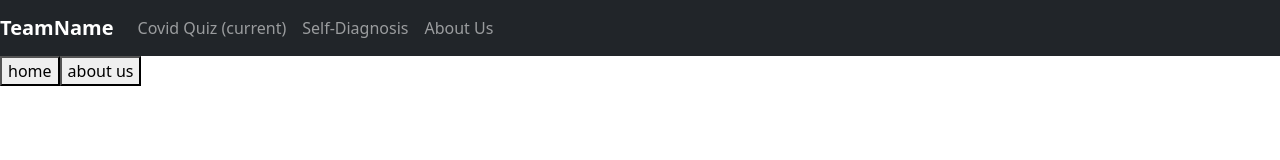
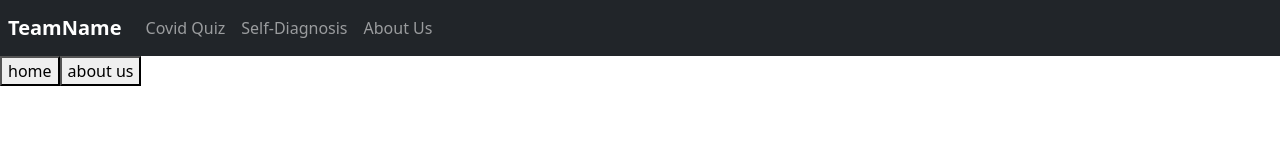
Before and after one commit to kayn0111034/htv-2021, a React (Create React App) app: page /aboutus in a window 1280 px wide. Shown: the top 160 px of the page. Built offline with nearby package versions, Linux system fonts and the light colour scheme.

Commit message:
updated navbar

```diff
--- a/src/components/navbar.jsx
+++ b/src/components/navbar.jsx
@@ -1,18 +1,18 @@
 const navbar = () => {
   return (
       <div>
-          <nav class="navbar navbar-expand-md navbar-dark bg-dark">
-            <a class="navbar-brand" href="#"><b>TeamName</b></a>
+          <nav class="navbar navbar-expand-md d-flex navbar-dark bg-dark p-2">
+            <a class="navbar-brand" href="/index"><b>TeamName</b></a>
             <ul class="navbar-nav flex-grow-1 navbar-collapse collapse">
                 <ul class="navbar-nav">
                     <li class="nav-item active">
-                      <a class="nav-link" href="#">Covid Quiz <span class="sr-only">(current)</span></a>
+                      <a class="nav-link" href="/CovidQuiz">Covid Quiz <span class="sr-only"></span></a>
                     </li>
                     <li class="nav-item active">
-                      <a class="nav-link" href="#">Self-Diagnosis</a>
+                      <a class="nav-link" href="/SelfDiagnosis">Self-Diagnosis</a>
                     </li>
                     <li class="nav-item active">
-                      <a class="nav-link" href="#">About Us</a>
+                      <a class="nav-link" href="/aboutus">About Us</a>
                     </li>
                 </ul>
               </ul>
```
